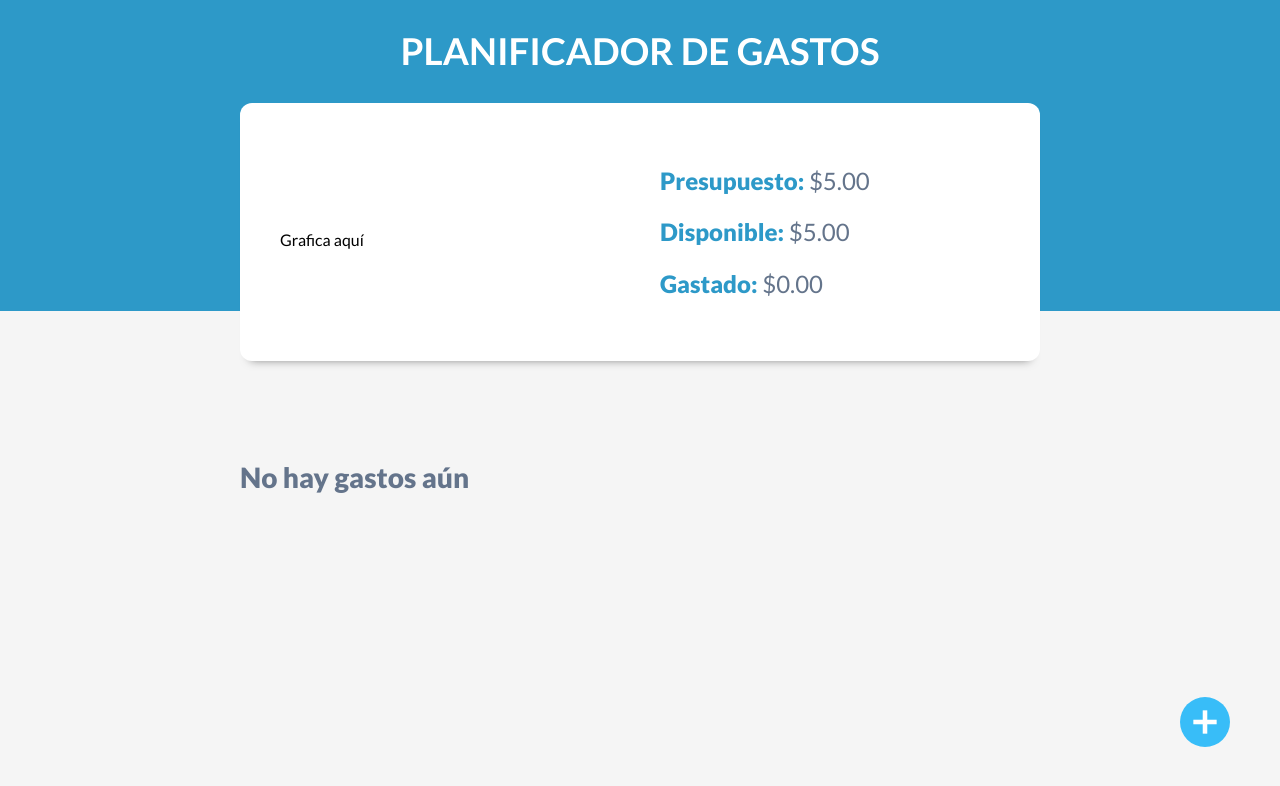
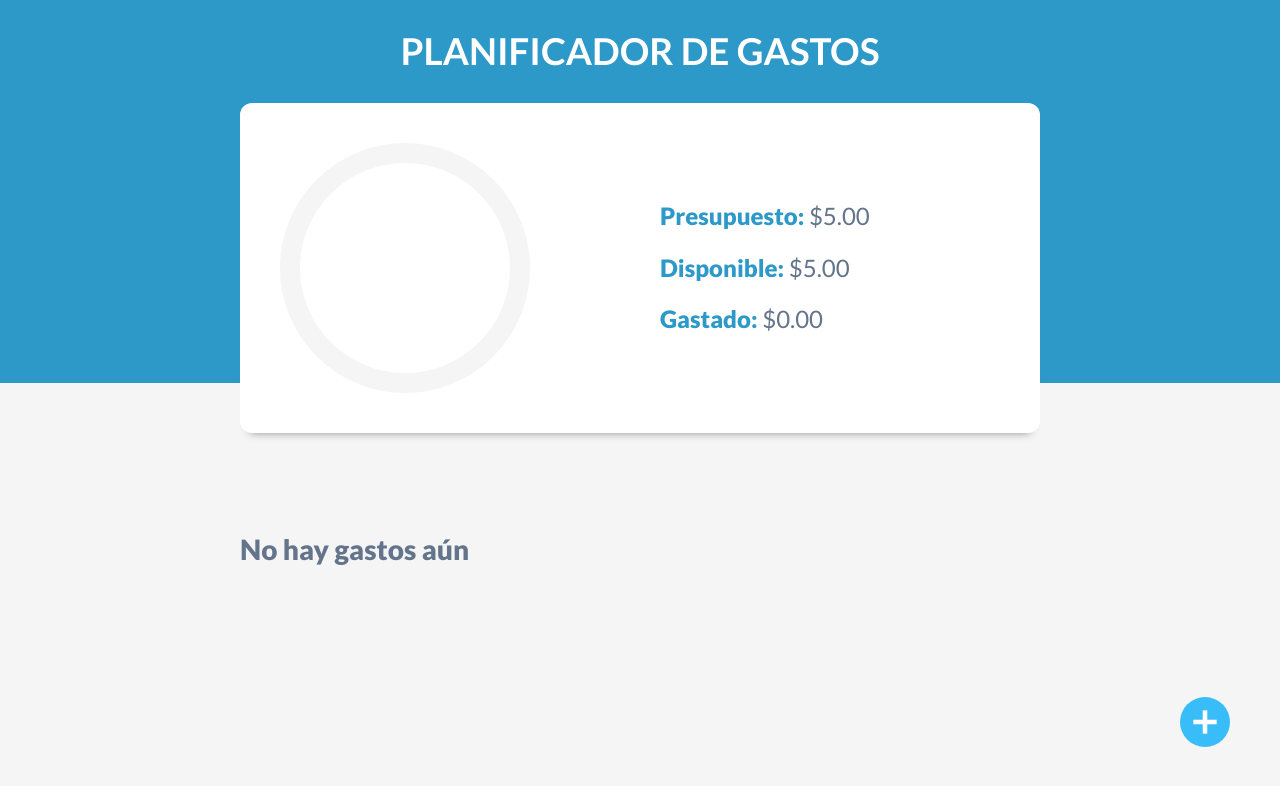
Before and after one commit to nancyh-code/control-presupuesto, a React (Vite) app: page / in a window 1280 px wide. Both pictures are taken after typing "5" into the empty fields and a click on the input "Añadir". Shown: the top 786 px of the page. Built offline with nearby package versions, Linux system fonts and the light colour scheme.

Commit message:
Agregando react-circular-progressbar

```diff
--- a/package.json
+++ b/package.json
@@ -9,6 +9,7 @@
   },
   "dependencies": {
     "react": "^17.0.2",
+    "react-circular-progressbar": "^2.0.4",
     "react-dom": "^17.0.2"
   },
   "devDependencies": {
--- a/src/components/ControlPresupuesto.jsx
+++ b/src/components/ControlPresupuesto.jsx
@@ -1,9 +1,13 @@
 import { useState, useEffect } from "react";
+import { CircularProgressbar, buildStyles } from "react-circular-progressbar";
 import { quantityFormatting } from "../helpers";
+
+import "react-circular-progressbar/dist/styles.css";
 
 const ControlPresupuesto = ({ presupuesto, gastos }) => {
   const [totalDisponible, setTotalDisponible] = useState(0);
   const [totalGastado, setTotalGastado] = useState(0);
+  const [porcentaje, setPorcentaje] = useState(0);
 
   useEffect(() => {
     const valorTotalGastado = gastos.reduce(
@@ -11,8 +15,17 @@ const ControlPresupuesto = ({ presupuesto, gastos }) => {
       0
     );
     const valorTotalDisponible = presupuesto - valorTotalGastado;
+    //Calcular el porcentaje gastado
+    const nuevoPorcentaje = (
+      ((presupuesto - valorTotalDisponible) / presupuesto) *
+      100
+    ).toFixed(2);
+
     setTotalGastado(valorTotalGastado);
     setTotalDisponible(valorTotalDisponible);
+    setTimeout(() => {
+      setPorcentaje(nuevoPorcentaje);
+    }, 1500);
   }, [gastos]);
 
   // const formatearCantidad = (cantidad) => {
@@ -25,7 +38,13 @@ const ControlPresupuesto = ({ presupuesto, gastos }) => {
   return (
     <div className="contenedor-presupuesto contenedor sombra dos-columnas">
       <div>
-        <p>Grafica aquí</p>
+        <CircularProgressbar
+          value={porcentaje}
+          styles={buildStyles({
+            pathColor: "#2d99c8",
+            trailColor: "#f5f5f5",
+          })}
+        />
       </div>
       <div className="contenido-presupuesto">
         <p>
```
Also changed, not shown: 1 other file (tests, documents, lock files or other folders).
